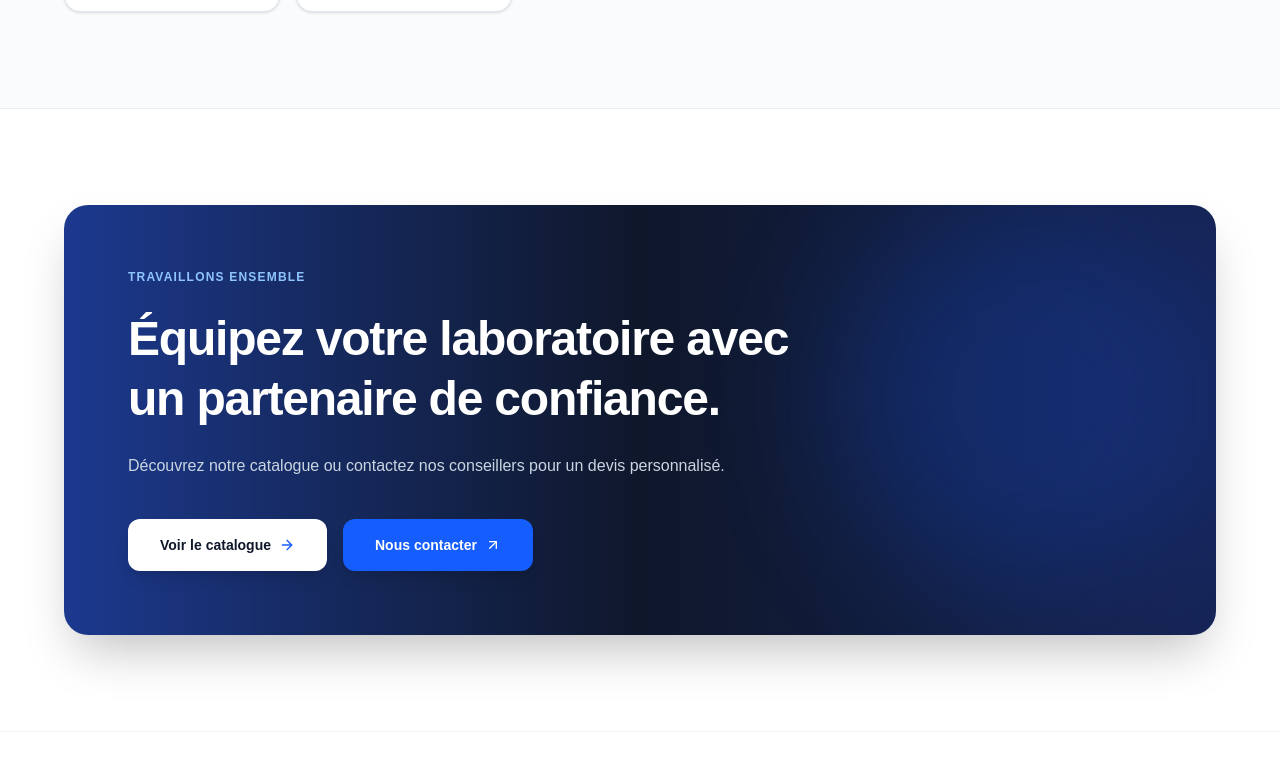
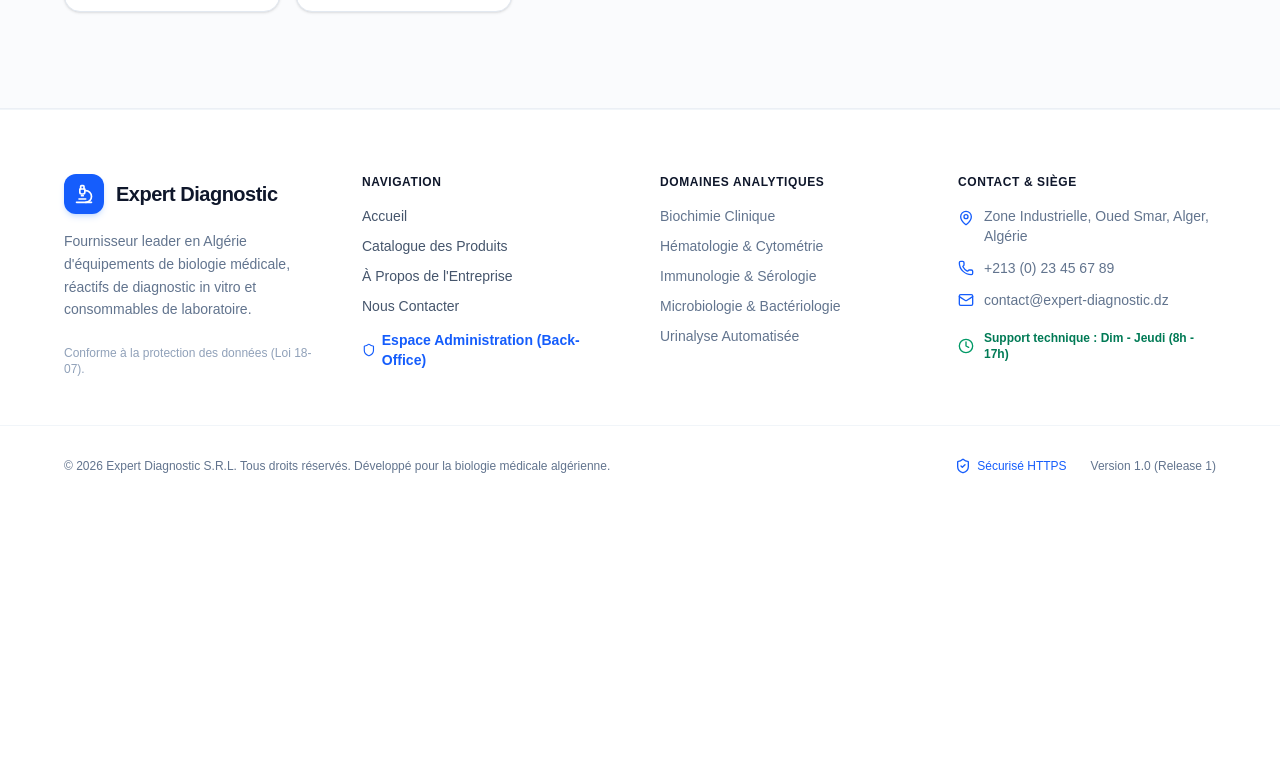
Before and after one commit to IssamLaribi/expertdiag, a Next.js app: page /a-propos in a window 1280 px wide. Shown: the part 1881-2660 px from the top of the page. After the commit the page ends 2403 px from the top, so only its background shows below. Built offline with nearby package versions, Linux system fonts and the light colour scheme.

Commit message:
Tidy the About and Contact pages

```diff
--- a/app/a-propos/page.tsx
+++ b/app/a-propos/page.tsx
@@ -161,38 +161,6 @@ export default function AboutPage() {
           </ul>
         </div>
       </section>
-
-      {/* ----------------------------------- CTA --------------------------------- */}
-      <section className={`${CONTAINER} py-24`}>
-        <div className="bg-gradient-to-r from-blue-900 via-slate-900 to-blue-950 rounded-3xl p-10 sm:p-16 text-white relative overflow-hidden shadow-2xl">
-          <div className="absolute top-0 right-0 w-96 h-96 bg-blue-600/20 rounded-full blur-3xl pointer-events-none" />
-          <div className="relative z-10 max-w-2xl space-y-6">
-            <p className="text-blue-300 text-xs font-bold uppercase tracking-widest">Travaillons ensemble</p>
-            <h2 className="text-3xl sm:text-5xl font-black tracking-tight leading-tight">
-              Équipez votre laboratoire avec un partenaire de confiance.
-            </h2>
-            <p className="text-slate-300 text-sm sm:text-base leading-relaxed">
-              Découvrez notre catalogue ou contactez nos conseillers pour un devis personnalisé.
-            </p>
-            <div className="flex flex-wrap gap-4 pt-4">
-              <Link
-                href="/catalogue"
-                className={`px-8 py-4 bg-white text-slate-900 hover:bg-blue-50 font-bold text-sm rounded-xl shadow-lg transition flex items-center gap-2 ${FOCUS}`}
-              >
-                <span>Voir le catalogue</span>
-                <ArrowRight className="w-4 h-4 text-blue-600" />
-              </Link>
-              <Link
-                href="/contact"
-                className={`px-8 py-4 bg-blue-600 hover:bg-blue-700 text-white font-bold text-sm rounded-xl shadow-lg transition flex items-center gap-2 ${FOCUS}`}
-              >
-                <span>Nous contacter</span>
-                <ArrowUpRight className="w-4 h-4" />
-              </Link>
-            </div>
-          </div>
-        </div>
-      </section>
     </div>
   );
 }
--- a/app/contact/page.tsx
+++ b/app/contact/page.tsx
@@ -19,7 +19,7 @@ const CONTACT_ITEMS = [
   {
     icon: MapPin,
     label: 'Siège social & showroom',
-    value: 'Zone Industrielle, Oued Smar, Alger, Algérie',
+    value: 'Kouba, Alger, Algérie',
   },
   {
     icon: Phone,
```
